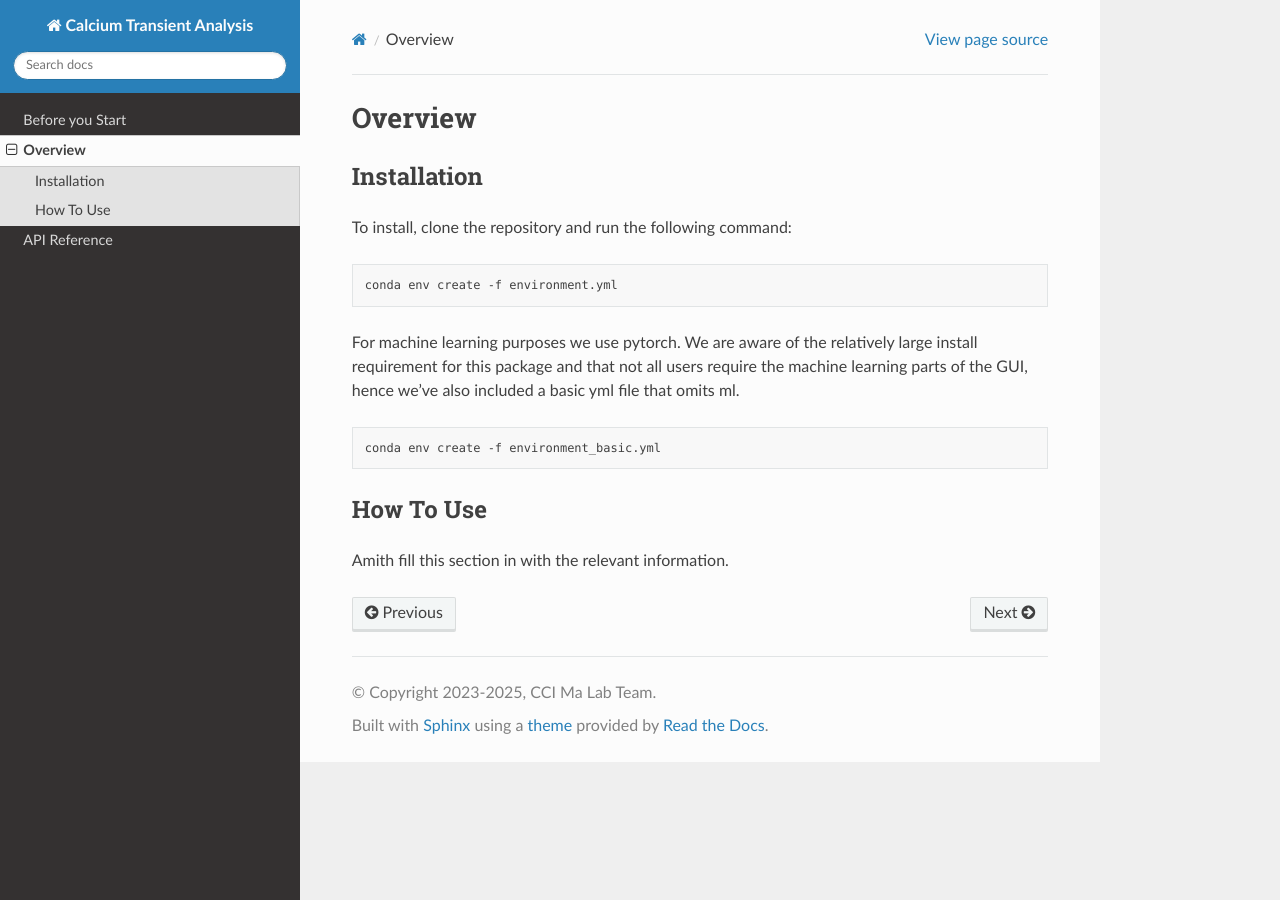
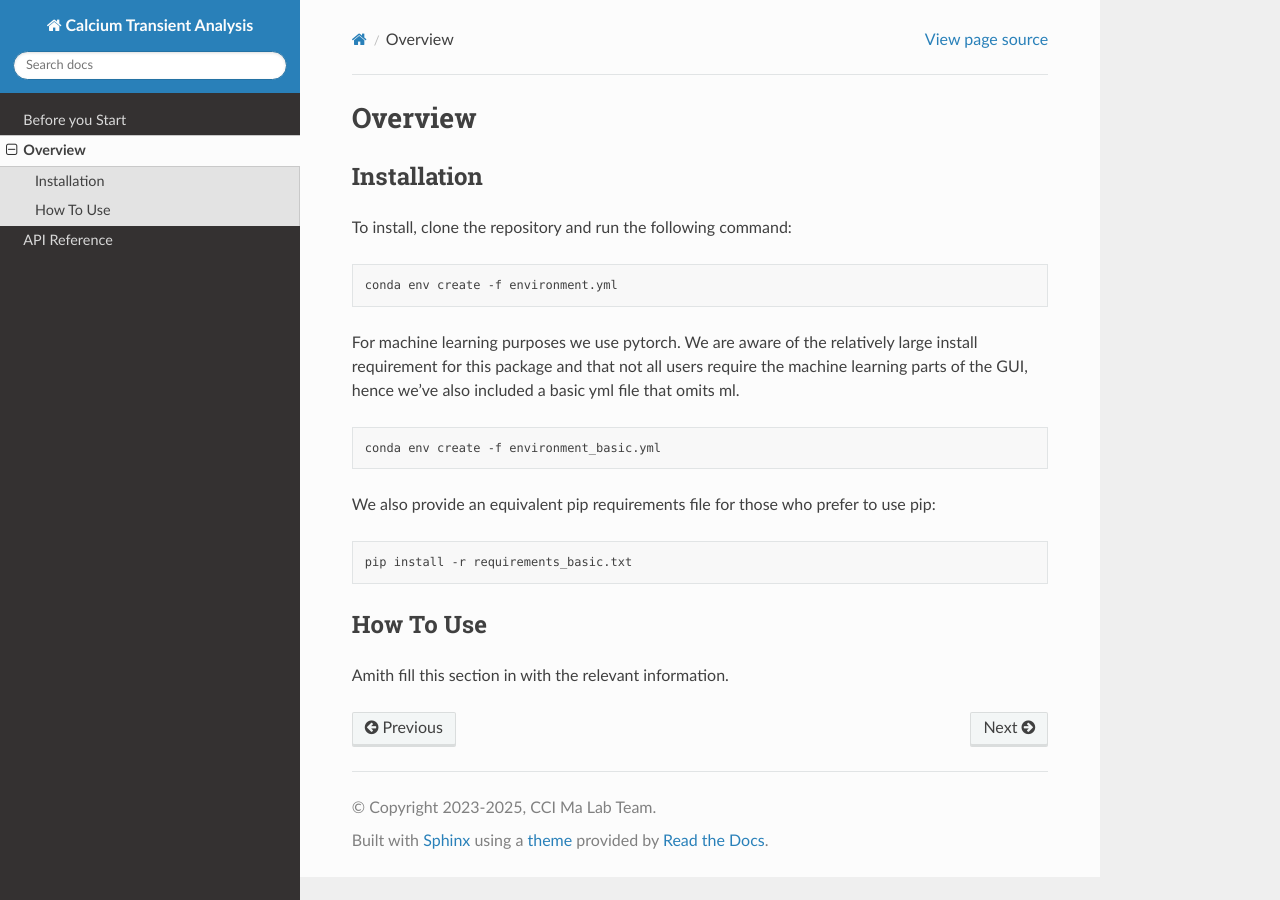
Before and after one commit to cci-MaLab/Calcium-Transient-Analysis, a Sphinx documentation site: the page built from docs/source/Overview.rst, in a window 1280 px wide. Built offline with Sphinx 7.4.7 and the Read the Docs theme 3.1.0, drawn with Linux system fonts in a browser that asks for light colours.

Commit message:
Update conf.py

```diff
--- a/docs/source/Overview.rst
+++ b/docs/source/Overview.rst
@@ -19,6 +19,12 @@
 
     conda env create -f environment_basic.yml
 
+We also provide an equivalent pip requirements file for those who prefer to use pip:
+
+.. code-block:: bash
+
+    pip install -r requirements_basic.txt
+
 .. _how to use:
 
 How To Use
--- a/docs/source/conf.py
+++ b/docs/source/conf.py
@@ -2,6 +2,10 @@
 import datetime
 import os
 import sys
+import matplotlib
+
+
+matplotlib.use('Agg')
 
 sys.path.append(os.path.abspath("../ext"))
 sys.path.insert(0, os.path.abspath("../../"))
@@ -32,6 +36,7 @@
 napoleon_use_ivar = True
 autodoc_typehints = "none"
 autodoc_member_order = "groupwise"
+autodoc_mock_imports = ['PyQt5', 'pyvistaqt', 'pyvista', 'pyqtgraph']
 autoclass_content = "both"
 autosectionlabel_prefix_document = True
 
```
